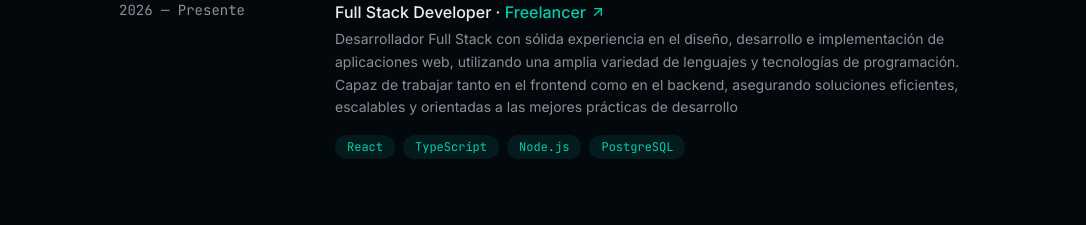
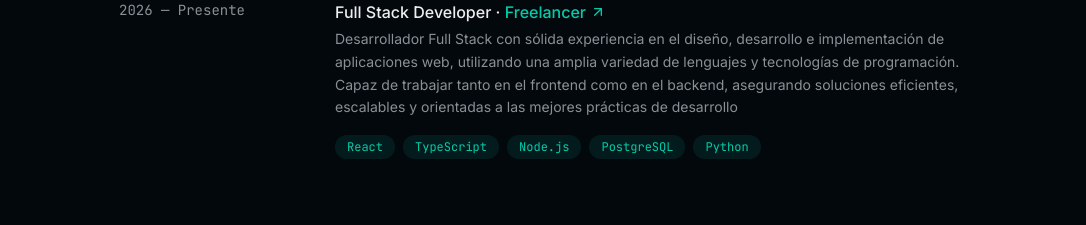
Before and after one commit to Adrixc27/portfolio-, a Next.js app: page / in a window 1280 px wide. Shown: the part 1000-1225 px from the top of the page, without its empty margins (97-1183 px from the left). Built offline with nearby package versions, Linux system fonts and the light colour scheme.

Commit message:
feat: add Python to technologies list for experience entry

```diff
--- a/components/portfolio/experience.tsx
+++ b/components/portfolio/experience.tsx
@@ -10,7 +10,7 @@ const experiences = [
     company: "Freelancer",
     companyUrl: "#",
     description: "Desarrollador Full Stack con sólida experiencia en el diseño, desarrollo e implementación de aplicaciones web, utilizando una amplia variedad de lenguajes y tecnologías de programación. Capaz de trabajar tanto en el frontend como en el backend, asegurando soluciones eficientes, escalables y orientadas a las mejores prácticas de desarrollo",
-    technologies: ["React", "TypeScript", "Node.js", "PostgreSQL",],
+    technologies: ["React", "TypeScript", "Node.js", "PostgreSQL", "Python"],
   },
   {
     period: "2024 — 2026",
```
